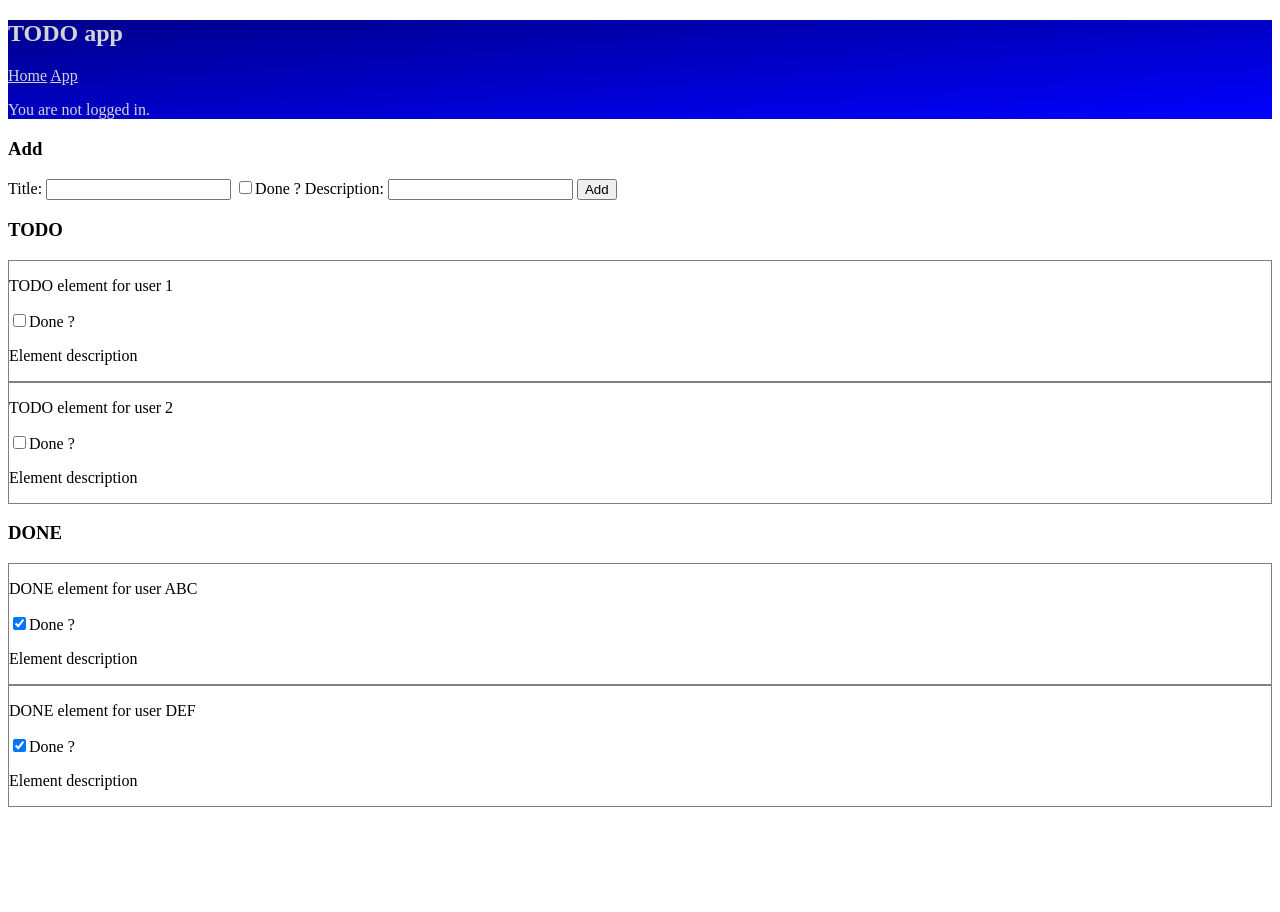
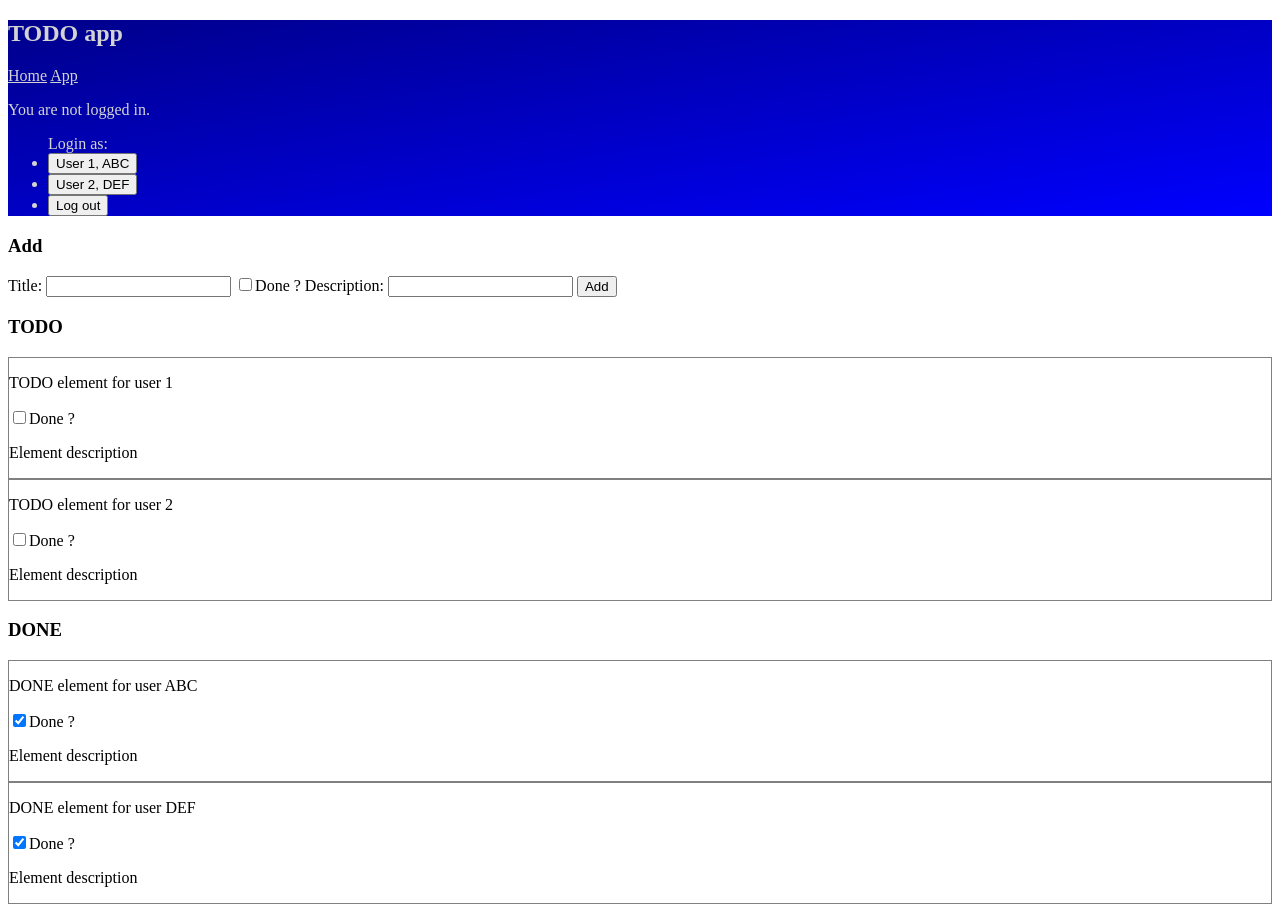
Before and after one commit to antonin-suzor/todo, a SvelteKit app in the folder todo-app/: page /app in a window 1280 px wide. Before the commit the page ends 815 px from the top, so only its background shows below. Built offline with nearby package versions, Linux system fonts and the light colour scheme; no server answers.

Commit message:
Add buttons to handle user cookie

```diff
--- a/todo-app/src/routes/+layout.svelte
+++ b/todo-app/src/routes/+layout.svelte
@@ -1,5 +1,9 @@
 <script lang="ts">
     let { children, data } = $props();
+
+    function logInAsUserId(userId: number) {
+        fetch(`/api/fake-auth/as/${userId}`);
+    }
 </script>
 
 <nav>
@@ -11,6 +15,12 @@
     {:else}
         <p>You are not logged in.</p>
     {/if}
+    <ul>
+        Login as:
+        <li><button onclick={() => logInAsUserId(1)}>User 1, ABC</button></li>
+        <li><button onclick={() => logInAsUserId(2)}>User 2, DEF</button></li>
+        <li><button onclick={() => logInAsUserId(0)}>Log out</button></li>
+    </ul>
 </nav>
 
 {@render children()}
@@ -21,6 +31,9 @@
         color: lightgrey;
         * {
             color: lightgrey;
+            button {
+                color: black;
+            }
         }
     }
 </style>
--- /dev/null
+++ b/todo-app/src/routes/api/fake-auth/as/[id]/+server.ts
@@ -0,0 +1,10 @@
+export function GET({ cookies, params }) {
+    let id = parseInt(params.id)
+    if (!Number.isNaN(id) && id > 0) {
+        cookies.set('userId', params.id, {path: '/'})
+    }
+    else {
+        cookies.delete('userId', {path: '/'});
+    }
+    return new Response();
+}
```
